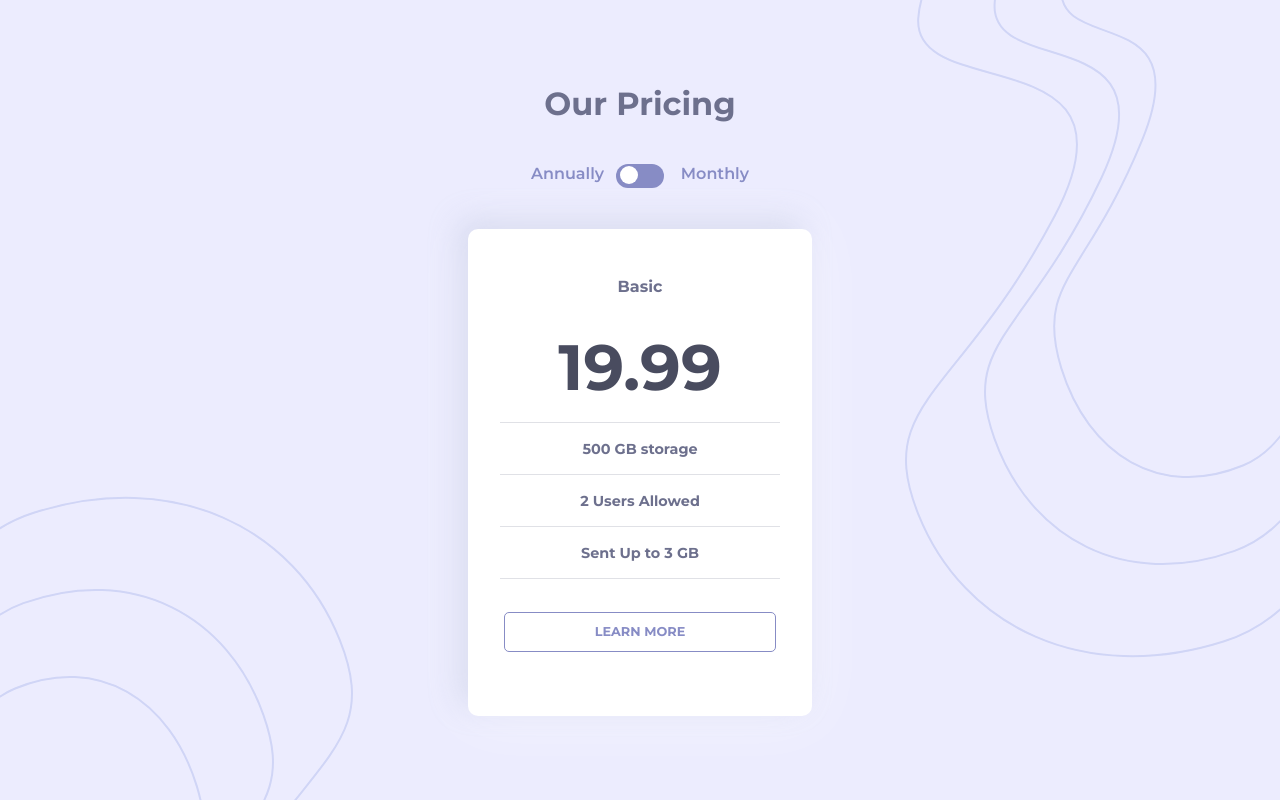
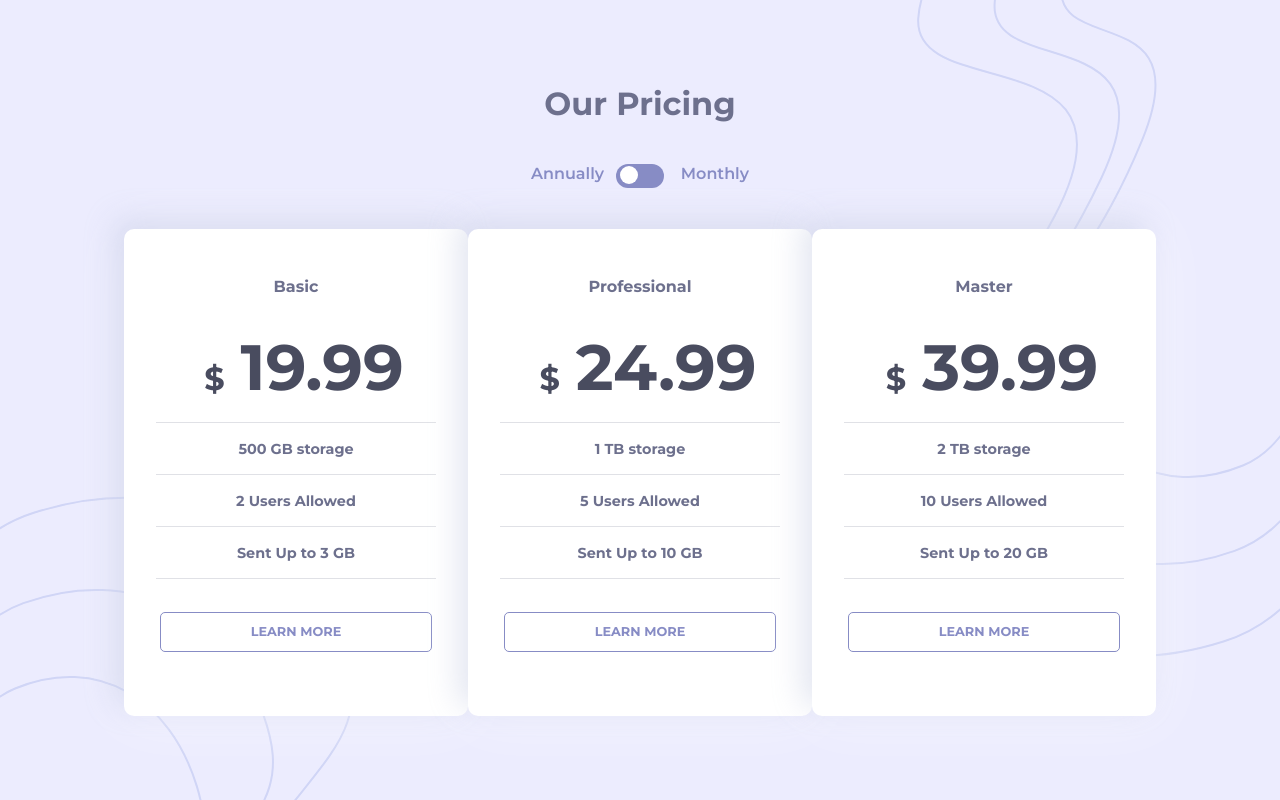
Before and after one commit to stereogamm/pricing-component, a React (Vite) app: page / in a window 1280 px wide. Built offline with nearby package versions, Linux system fonts and the light colour scheme.

Commit message:
added data for card dynamic rendering

```diff
--- a/src/Components/App.jsx
+++ b/src/Components/App.jsx
@@ -1,7 +1,9 @@
 import '../styles/App.css';
+import data from './data';
 
 import Card from './Card';
 import Toggle from './Toggle';
+
 
 function App() {
 
@@ -10,7 +12,7 @@ function App() {
       <main>
         <h1>Our Pricing</h1>
         <Toggle />
-        <Card />
+        <Card data={data}/>
       </main>
     </>
   )
--- a/src/Components/Card.jsx
+++ b/src/Components/Card.jsx
@@ -1,24 +1,24 @@
 import Button from "./Button";
 
-function Card() {
+function Card({ data }) {
   return (
-        <>
     <div className="card__wrapper">
+      {data.map((card) => (
         <article className="price__card">
-                <h2>Basic</h2>
-                <div className="price__block">19.99</div>
+          <h2>{card.header}</h2>
+          <div className="price__block">{card.price}</div>
           <hr />
-                <div className="info__block">500 GB storage</div>
+          <div className="info__block">{card.storage} {card.units} storage</div>
           <hr />
-                <div className="info__block">2 Users Allowed</div>
+          <div className="info__block">{card.userCount} Users Allowed</div>
           <hr />
-                <div className="info__block">Sent Up to 3 GB</div>
+          <div className="info__block">Sent Up to {card.update} GB</div>
           <hr />
           <Button />
         </article>
+      ))}
     </div>
-    </>
-    )
+  );
 }
 
 export default Card;
--- /dev/null
+++ b/src/Components/data.js
@@ -0,0 +1,28 @@
+const data = [
+    {
+    header: "Basic",
+    price: 19.99,
+    storage: 500,
+    units: 'GB',
+    userCount: 2,
+    update: 3,
+},
+{
+    header: "Professional",
+    price: 24.99,
+    storage: 1,
+    units: 'TB',
+    userCount: 5,
+    update: 10,
+},
+{
+    header: "Master",
+    price: 39.99,
+    storage: 2,
+    units: 'TB',
+    userCount: 10,
+    update: 20,
+}
+];
+
+export default data;
--- a/src/styles/App.css
+++ b/src/styles/App.css
@@ -48,6 +48,12 @@ h2 {
   color: var(--dark-grayish-blue);
   font-weight: 700;
   margin: 1rem;
+}
+
+.price__block::before {
+  content:"$";
+  font-size: 2rem;
+  margin: 1rem;;
 }
 
 hr {
```
Lines whose indentation alone changed are shown as unchanged.
